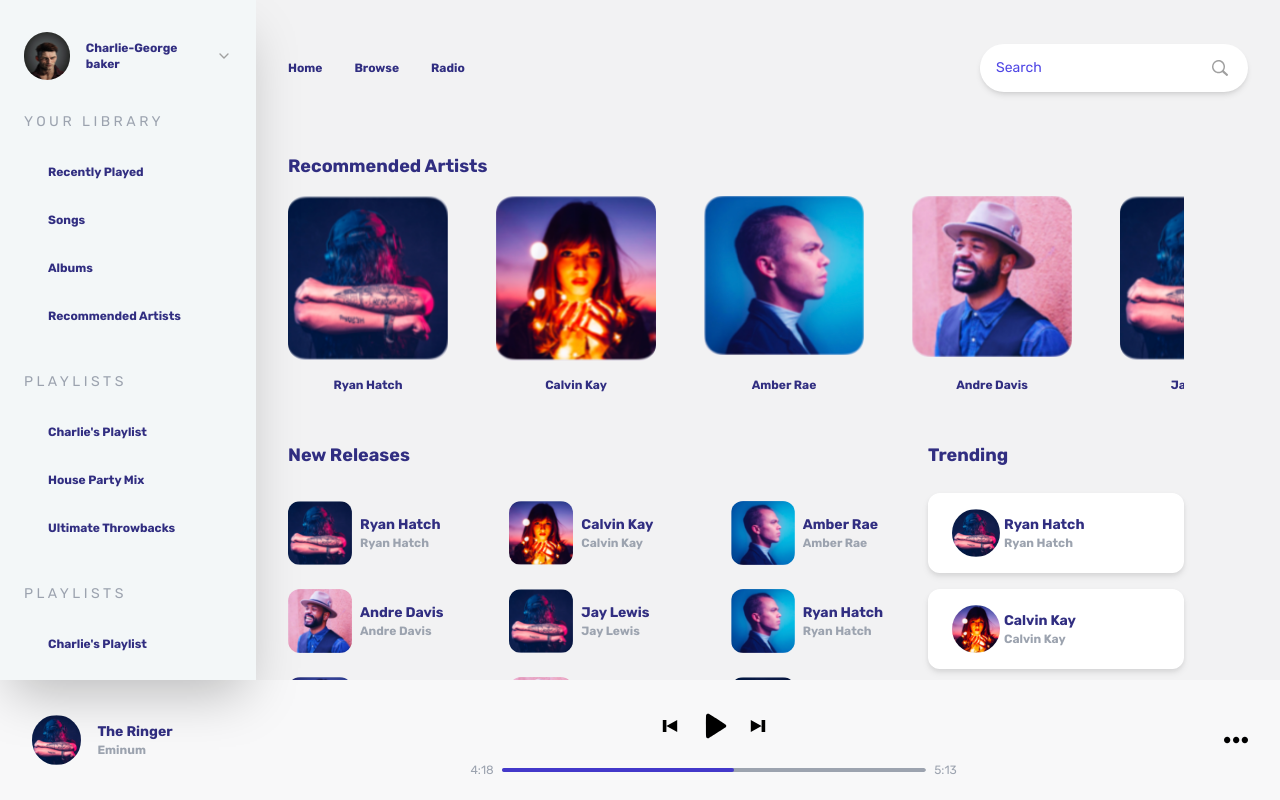
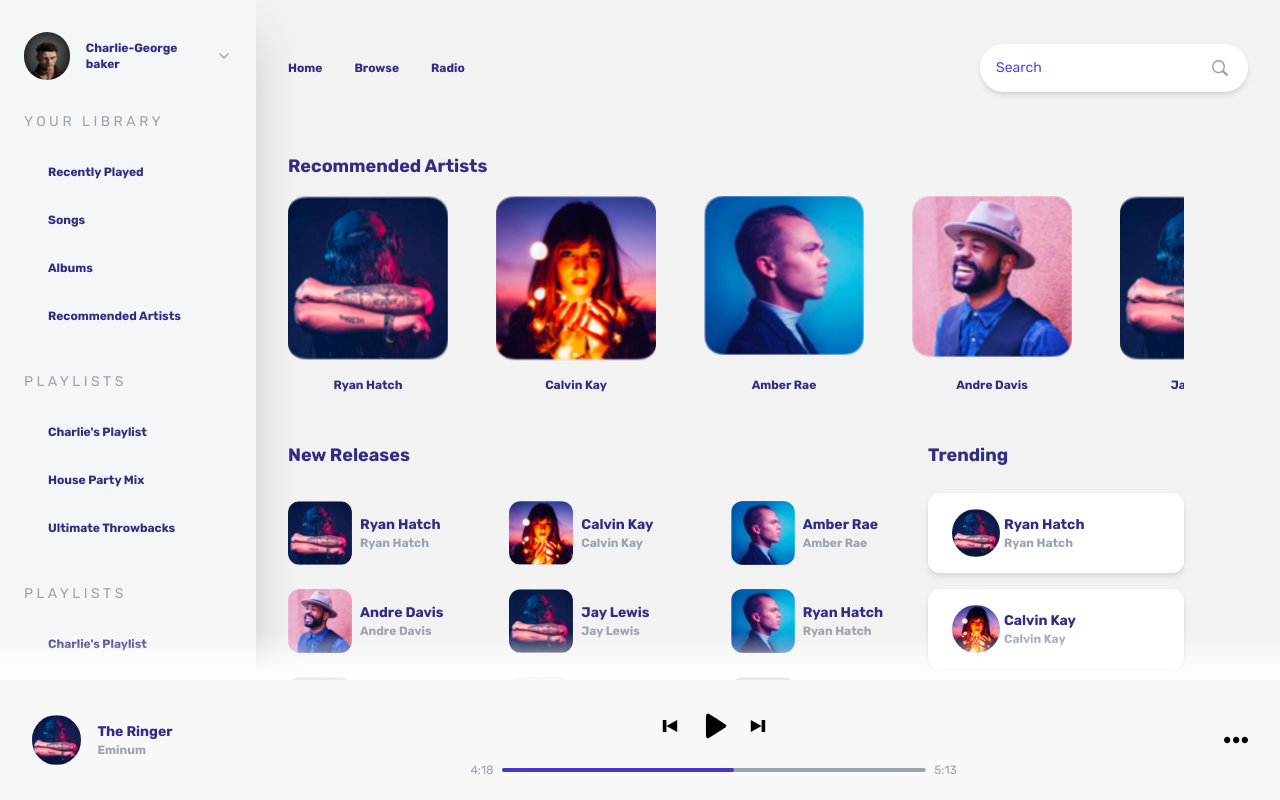
Before and after one commit to piyushsingh0992/music-player, a Next.js app: page / in a window 1280 px wide. Built offline with nearby package versions, Linux system fonts and the light colour scheme.

Commit message:
handled header for playlists

```diff
--- a/src/components/playlists/Search.tsx
+++ b/src/components/playlists/Search.tsx
@@ -2,7 +2,7 @@ import Image from "next/image";
 
 const Search = () => {
   return (
-    <div className="flex mt-6  md:mt-0 items-center h-10 md:h-12 rounded-full bg-white shadow-md mr-2 md:mr-8 ">
+    <div className="flex mt-6  md:mt-0 items-center h-10 md:h-12 rounded-full bg-white shadow-md mr-2 md:mr-8   w-[50%] md:w-fit">
       <input
         className="flex-grow px-4 md:px-4 rounded-l-full text-xs md:text-sm focus:outline-none placeholder-indigo-700 text-indigo-700"
         type="text"
--- a/src/components/playlists/routes.tsx
+++ b/src/components/playlists/routes.tsx
@@ -7,7 +7,7 @@ const Routes = () => {
         return (
           <p
             key={currentText}
-            className=" pl-8  text-indigo-900  text-xs font-semibold cursor-pointer  "
+            className=" pl-8  text-indigo-900  text-xs font-semibold cursor-pointer  flex items-center justify-center"
           >
             {currentText}
           </p>
--- a/src/pages/index.tsx
+++ b/src/pages/index.tsx
@@ -4,7 +4,7 @@ import Playlist from "@/components/playlists";
 
 export default function MusicPlayer() {
   return (
-    <div className="bg-red-600">
+    <div >
       <div className="flex  bg-blue-100 h-[85vh] fade-effect">
         <Navbar />
         <Playlist />
--- a/src/styles/globals.css
+++ b/src/styles/globals.css
@@ -28,7 +28,7 @@ body {
 }
 
 
-/* .fade-effect {
+.fade-effect {
   --mask: linear-gradient(to bottom,
       rgba(0,0,0, 1) 0,   rgba(0,0,0, 1) 93%,
       rgba(0,0,0, 0.1) 99%, rgba(0,0,0, 0.1) 0
@@ -38,7 +38,7 @@ body {
   -webkit-mask: var(--mask);
   mask: var(--mask);
 
-} */
+}
 
 .right-shadow {
   box-shadow: 10px 0px 15px rgba(0, 0, 0, 0.1); /* Adjust the values as needed */
```
